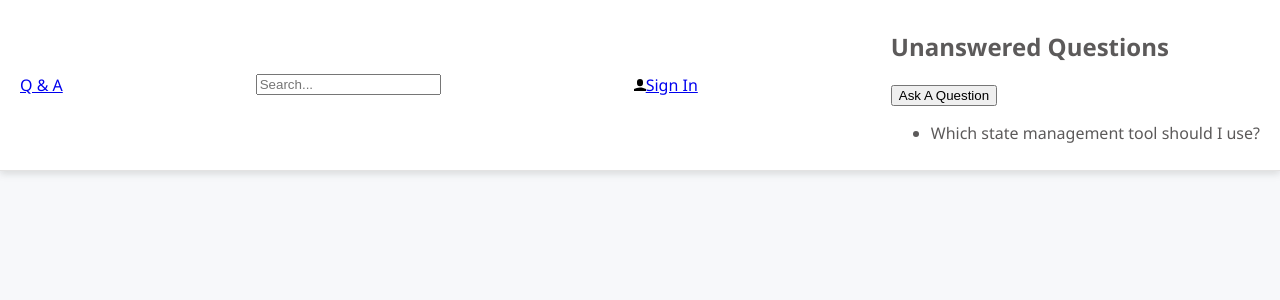
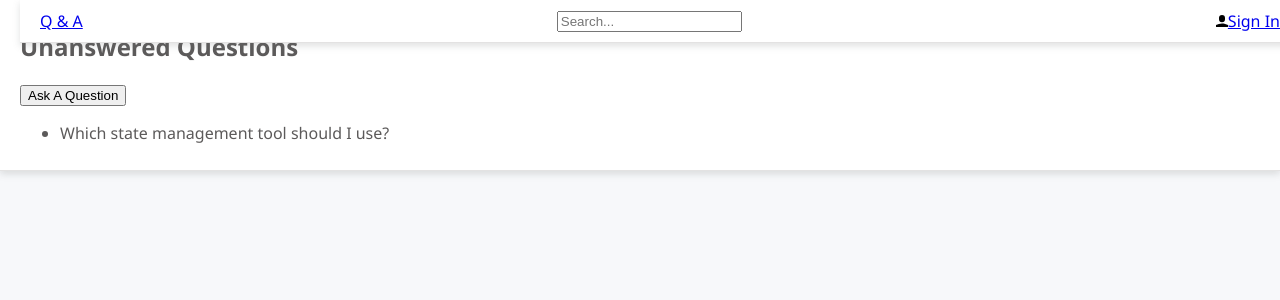
Before and after one commit to KennedyMungai/DankQAndAApp, a React (Create React App) app in the folder qandafrontend/: page / in a window 1280 px wide. Shown: the top 300 px of the page. Built offline with nearby package versions, Linux system fonts and the light colour scheme.

Commit message:
Covered all the statements in the return with a div of class container

```diff
--- a/qandafrontend/src/Header.tsx
+++ b/qandafrontend/src/Header.tsx
@@ -8,14 +8,14 @@ const Header = () => {
     };
 
     return (
-        <>
+        <div className='container'>
             <a href="./">Q & A</a>
             <input type="text" name="" id="" placeholder="Search..." onChange={handleSearchInputChange} />
             <a href="./signin">
                 <UserIcon />
                 <span>Sign In</span>
             </a>
-        </>
+        </div>
     )
 }
 
```
